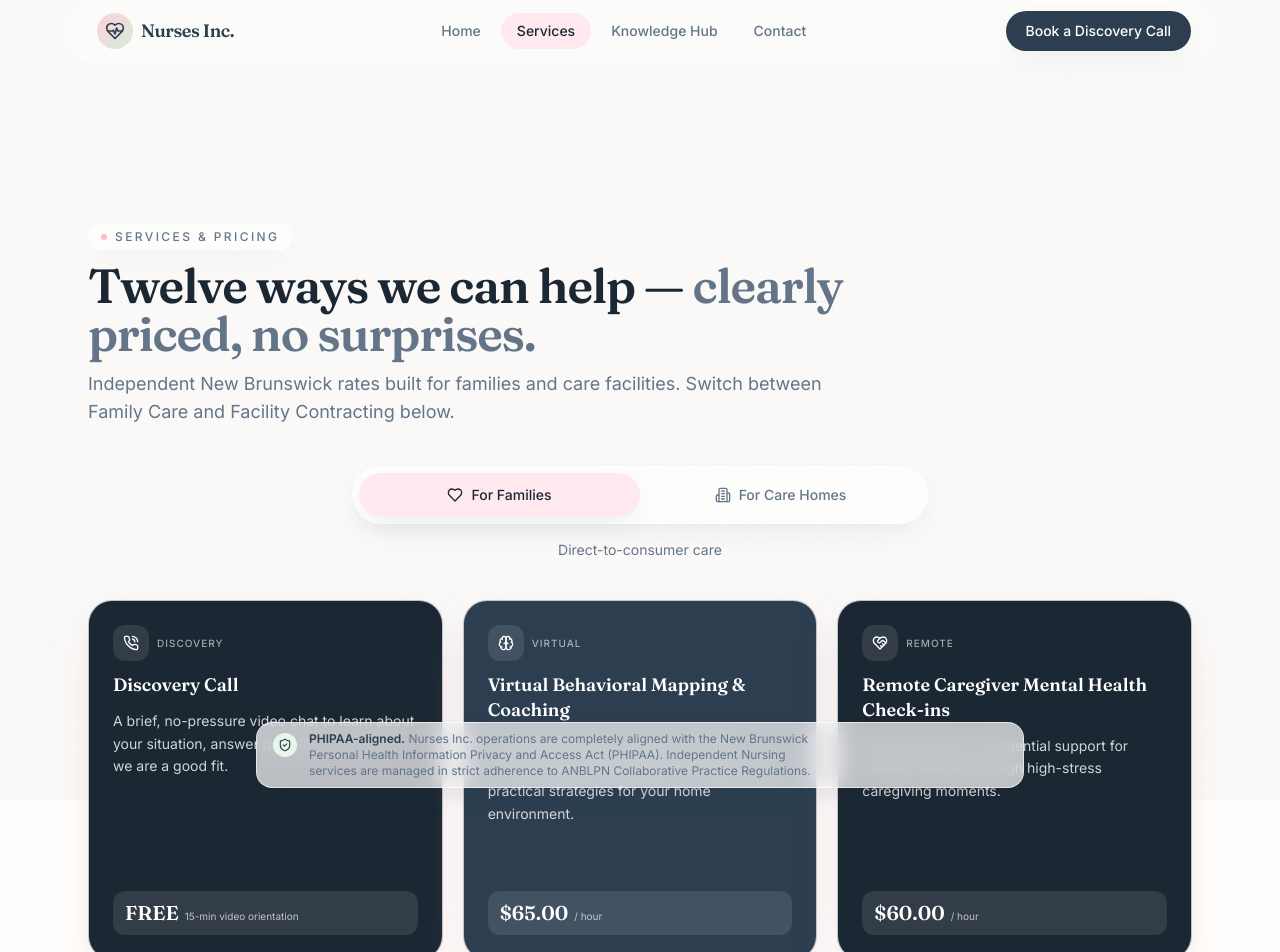
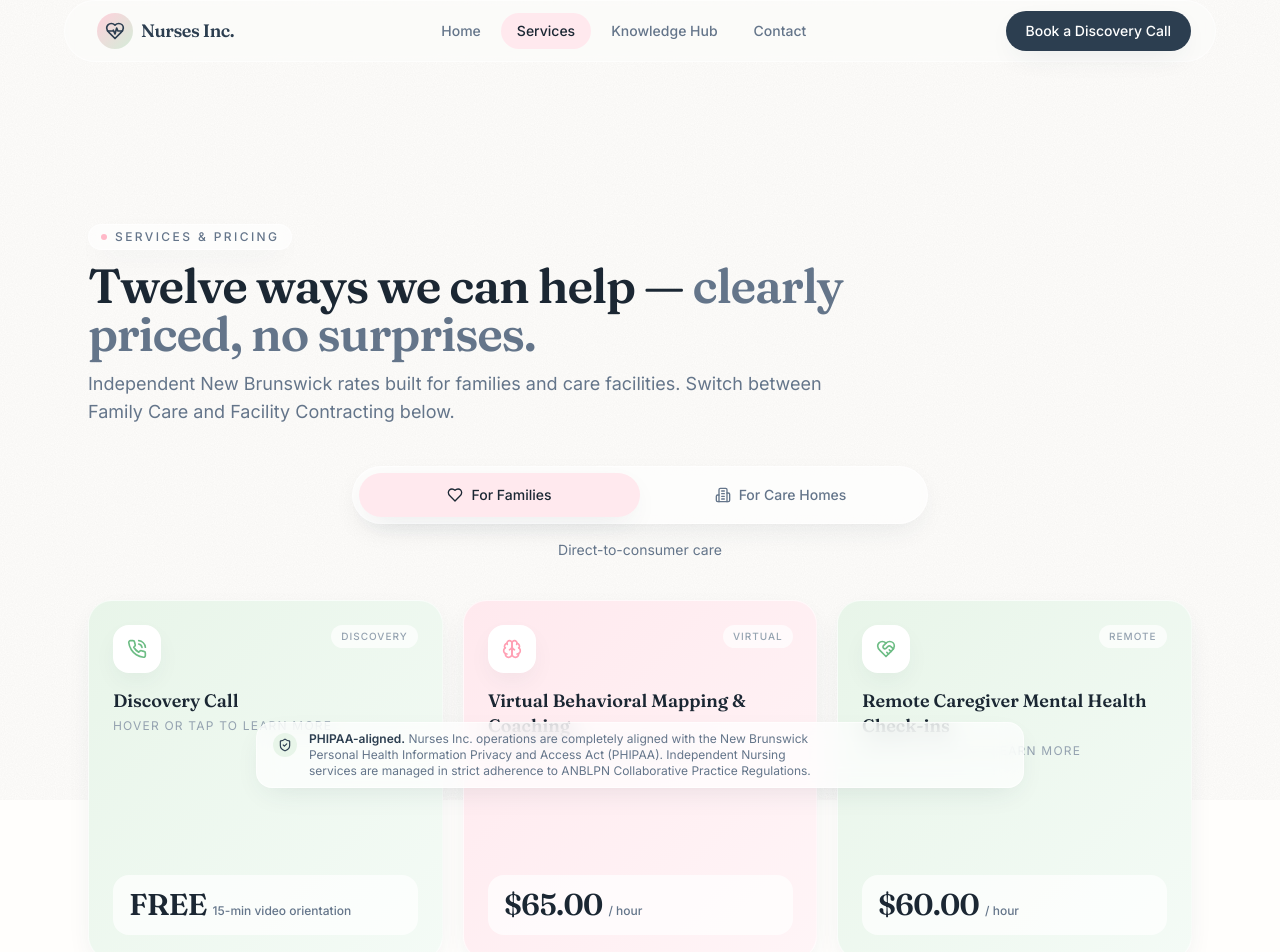
Before and after one commit to hamaouic/nursesinc, a React (Vite) app: page /services in a window 1280 px wide. Shown: the top 952 px of the page. Built offline with nearby package versions, Linux system fonts and the light colour scheme.

Commit message:
Fix: remove focus-within flip trigger, hide front after flip, preserve-3d

```diff
--- a/src/components/ServicesBoard.tsx
+++ b/src/components/ServicesBoard.tsx
@@ -123,7 +123,6 @@ function ServiceCard({ service, index }: { service: Service; index: number }) {
         ease: [0.2, 0.8, 0.2, 1],
       }}
       className="flip-card h-[360px]"
-      tabIndex={0}
       role="group"
       aria-label={service.title}
     >
--- a/src/index.css
+++ b/src/index.css
@@ -103,8 +103,11 @@ body {
   border-radius: 999px;
 }
 
-/* Card flip — used for service cards */
+/* Card flip — used for service cards.
+   Uses 3D transforms + preserve-3d; MouseCard's transform on a child
+   of the FRONT is fine because the front is hidden after the flip. */
 .flip-card {
+  position: relative;
   perspective: 1200px;
 }
 .flip-card-inner {
@@ -114,9 +117,7 @@ body {
   transition: transform 0.7s cubic-bezier(0.2, 0.8, 0.2, 1);
   transform-style: preserve-3d;
 }
-.flip-card:hover .flip-card-inner,
-.flip-card:focus-within .flip-card-inner,
-.flip-card-inner.is-flipped {
+.flip-card:hover .flip-card-inner {
   transform: rotateY(180deg);
 }
 .flip-card-face {
@@ -128,12 +129,17 @@ body {
   overflow: hidden;
   pointer-events: auto;
 }
-/* Hide front face when card is flipped so its MouseCard layer cannot
-   intercept hover/pointer events on the back face. */
-.flip-card:hover .flip-card-inner > .flip-card-face.front,
-.flip-card:focus-within .flip-card-inner > .flip-card-face.front {
+.flip-card-face.front {
+  transform: rotateY(0deg);
+}
+.flip-card-face.back {
+  transform: rotateY(180deg);
+}
+/* Hide front face AFTER flip animation completes so its MouseCard
+   layer cannot intercept hover/pointer events on the back. */
+.flip-card:hover .flip-card-face.front {
   visibility: hidden;
-  transition: visibility 0s linear 0.35s;
+  transition: visibility 0s linear 0.7s;
 }
 
 /* Reduced motion */
```
